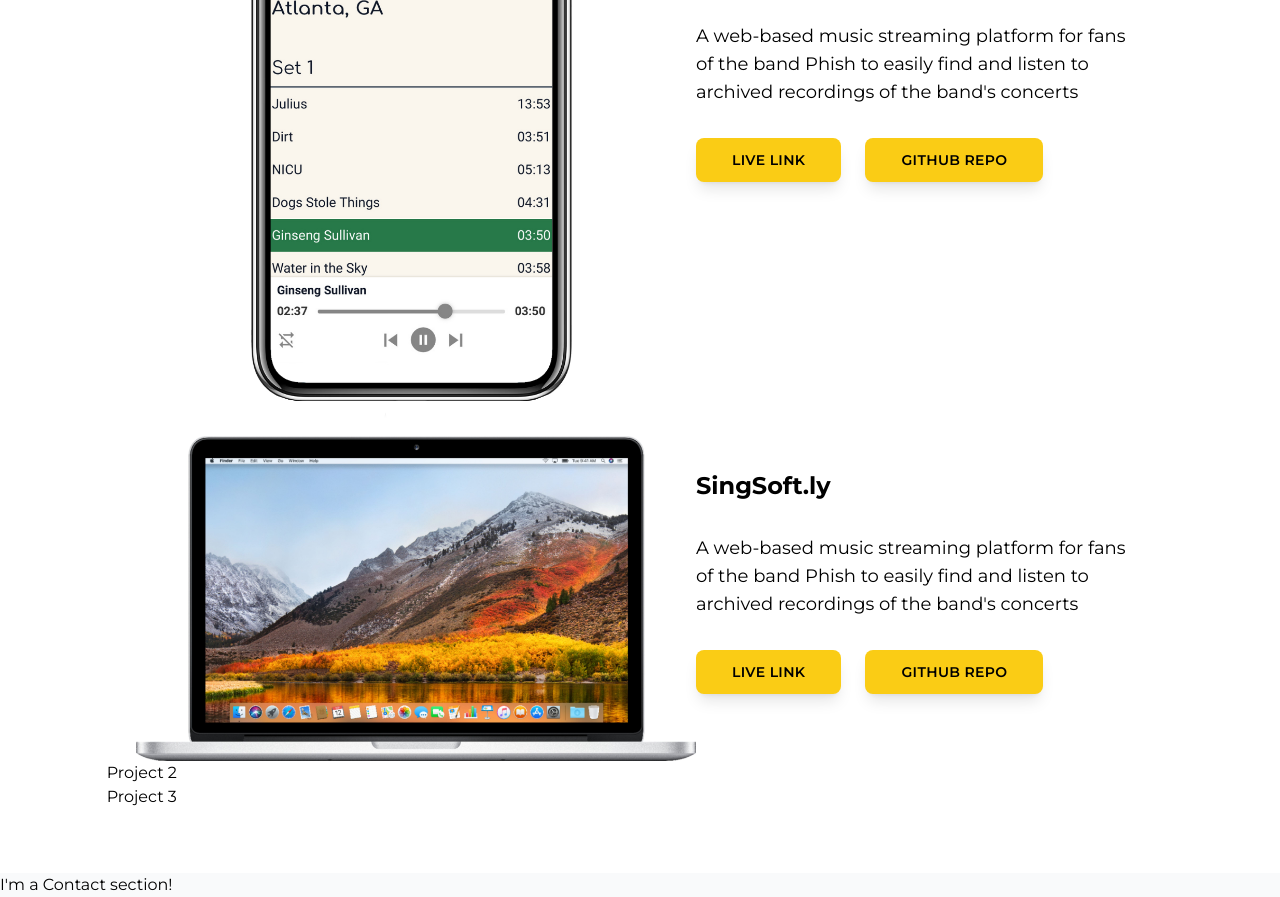
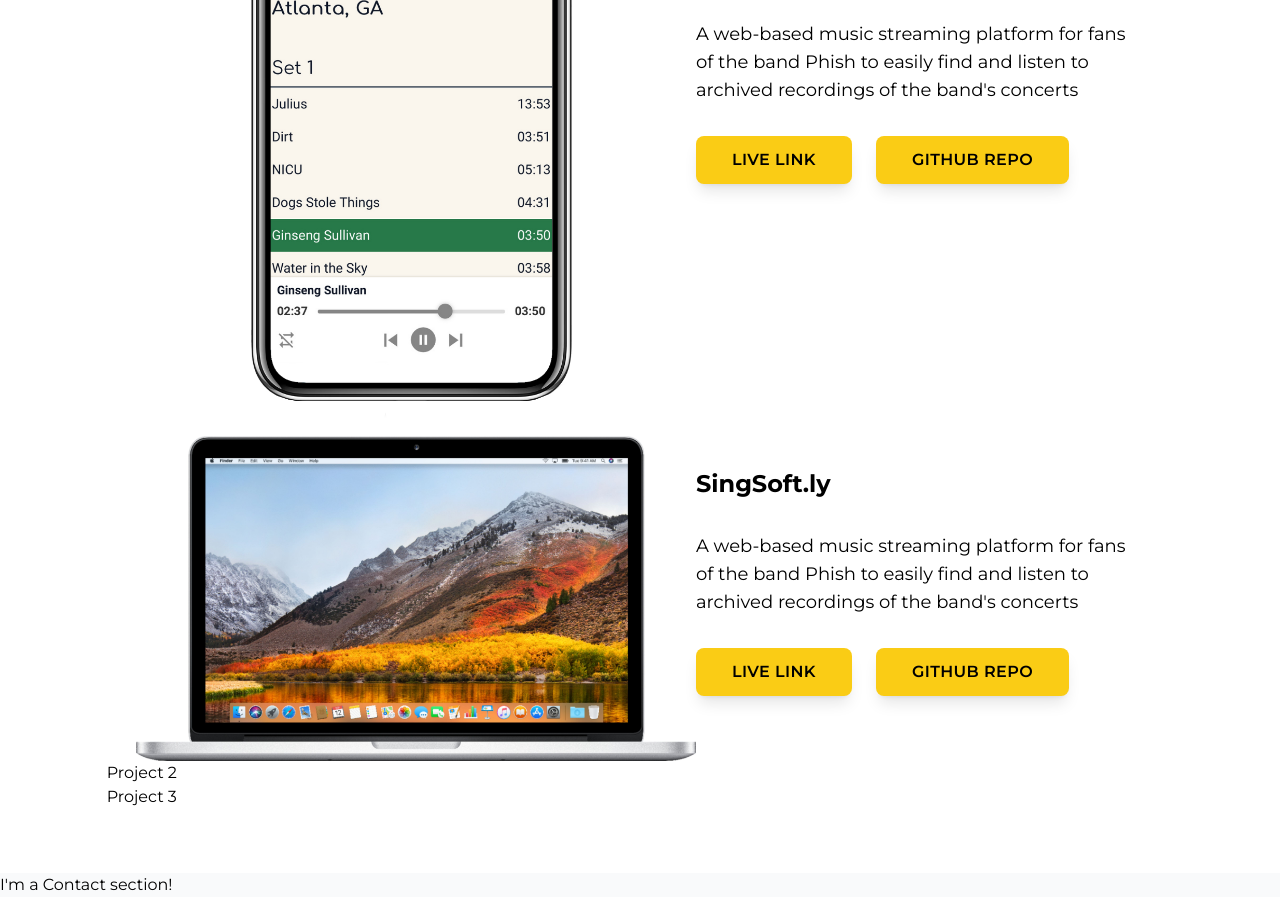
Before and after one commit to gabeyamartino/portfolio, a React (Vite) app: page / in a window 1280 px wide. Shown: the part 2180-3077 px from the top of the page. Built offline with nearby package versions, Linux system fonts and the light colour scheme.

Commit message:
Minor tweak on font sizing in project buttons

```diff
--- a/src/components/Projects.tsx
+++ b/src/components/Projects.tsx
@@ -36,7 +36,7 @@ const Projects: React.FC<SectionProps> = ({ id }) => {
               </p>
               <div className="flex gap-6">
                 <a href="http://54.160.94.40:3000/" target="_blank">
-                  <button className="my-8 transform rounded-lg bg-yellow-400 px-9 py-3 text-sm font-semibold uppercase tracking-wide text-black shadow-lg transition duration-300 hover:translate-y-[-5px]">
+                  <button className="my-8 transform rounded-lg bg-yellow-400 px-9 py-3 text-sm font-semibold uppercase tracking-wide text-black shadow-lg transition duration-300 hover:translate-y-[-5px] sm:text-base">
                     Live Link
                   </button>
                 </a>
@@ -44,7 +44,7 @@ const Projects: React.FC<SectionProps> = ({ id }) => {
                   href="https://github.com/gabeyamartino/SingSoft.ly"
                   target="_blank"
                 >
-                  <button className="my-8 transform rounded-lg bg-yellow-400 px-9 py-3 text-sm font-semibold uppercase tracking-wide text-black shadow-lg transition duration-300 hover:translate-y-[-5px]">
+                  <button className="my-8 transform rounded-lg bg-yellow-400 px-9 py-3 text-sm font-semibold uppercase tracking-wide text-black shadow-lg transition duration-300 hover:translate-y-[-5px] sm:text-base">
                     GitHub Repo
                   </button>
                 </a>
@@ -68,7 +68,7 @@ const Projects: React.FC<SectionProps> = ({ id }) => {
               </p>
               <div className="flex gap-6">
                 <a href="http://54.160.94.40:3000/" target="_blank">
-                  <button className="my-8 transform rounded-lg bg-yellow-400 px-9 py-3 text-sm font-semibold uppercase tracking-wide text-black shadow-lg transition duration-300 hover:translate-y-[-5px]">
+                  <button className="my-8 transform rounded-lg bg-yellow-400 px-9 py-3 text-sm font-semibold uppercase tracking-wide text-black shadow-lg transition duration-300 hover:translate-y-[-5px] sm:text-base">
                     Live Link
                   </button>
                 </a>
@@ -76,7 +76,7 @@ const Projects: React.FC<SectionProps> = ({ id }) => {
                   href="https://github.com/gabeyamartino/SingSoft.ly"
                   target="_blank"
                 >
-                  <button className="my-8 transform rounded-lg bg-yellow-400 px-9 py-3 text-sm font-semibold uppercase tracking-wide text-black shadow-lg transition duration-300 hover:translate-y-[-5px]">
+                  <button className="my-8 transform rounded-lg bg-yellow-400 px-9 py-3 text-sm font-semibold uppercase tracking-wide text-black shadow-lg transition duration-300 hover:translate-y-[-5px] sm:text-base">
                     GitHub Repo
                   </button>
                 </a>
```
